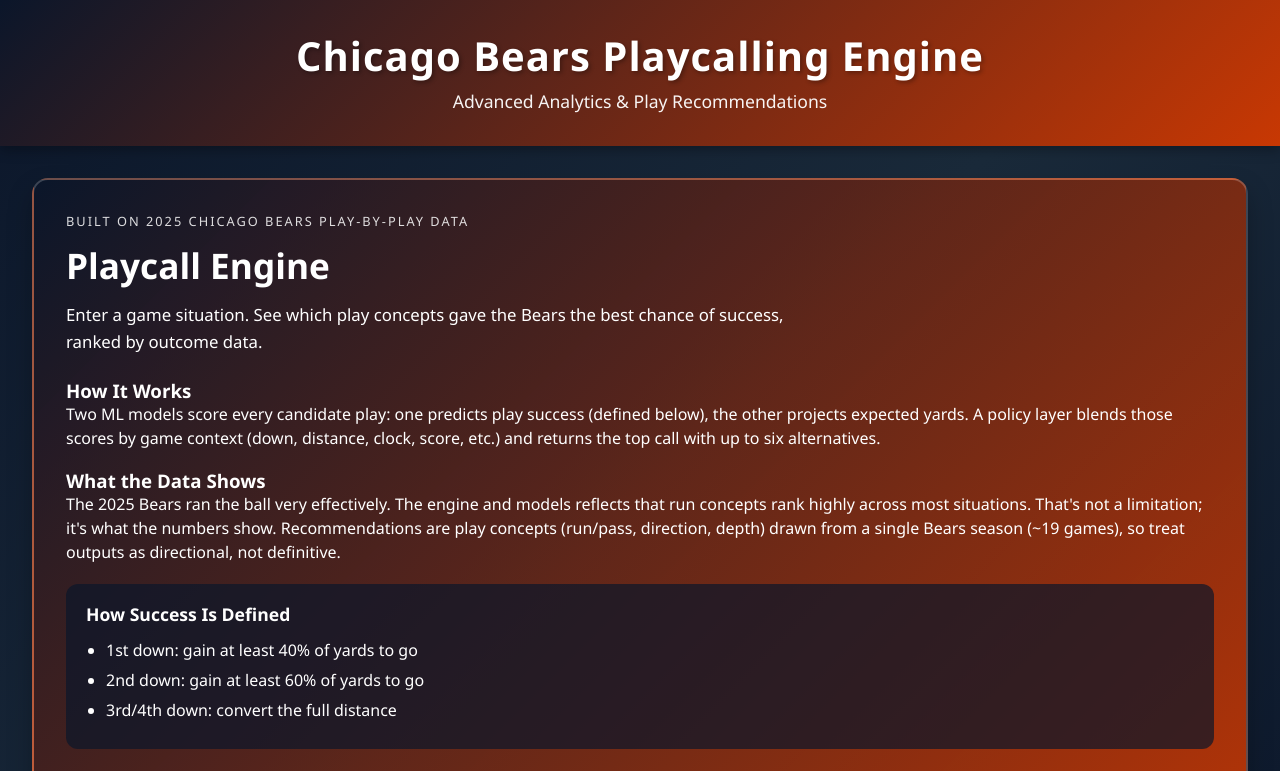
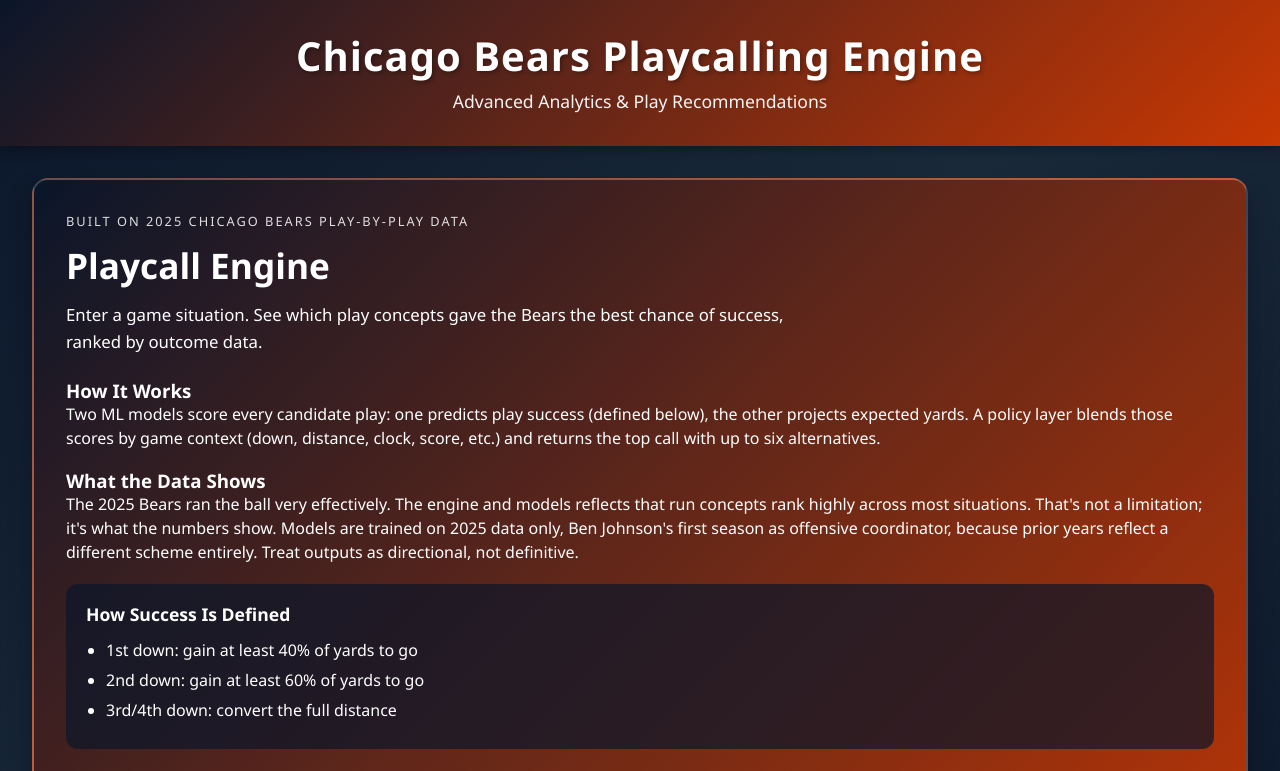
Before and after one commit to nalin431/Playcalling-Engine, a React (Vite) app in the folder frontend/my-vite-app/: page / in a window 1280 px wide. Shown: the top 771 px of the page. Built offline with nearby package versions, Linux system fonts and the light colour scheme; no server answers.

Commit message:
Line about first years of BJ's offense

```diff
--- a/frontend/my-vite-app/src/App.tsx
+++ b/frontend/my-vite-app/src/App.tsx
@@ -58,9 +58,7 @@ function App() {
                       <h3>What the Data Shows</h3>
                       <p>
                         The 2025 Bears ran the ball very effectively. The engine and models reflects that run concepts rank
-                        highly across most situations. That's not a limitation; it's what the numbers show. Recommendations are play concepts (run/pass,
-                        direction, depth) drawn from a single Bears season (~19 games), so treat outputs as
-                        directional, not definitive.
+                        highly across most situations. That's not a limitation; it's what the numbers show. Models are trained on 2025 data only, Ben Johnson's first season as offensive coordinator, because prior years reflect a different scheme entirely. Treat outputs as directional, not definitive.
                       </p>
                     </div>
                     <div className="hero-definition">
```
